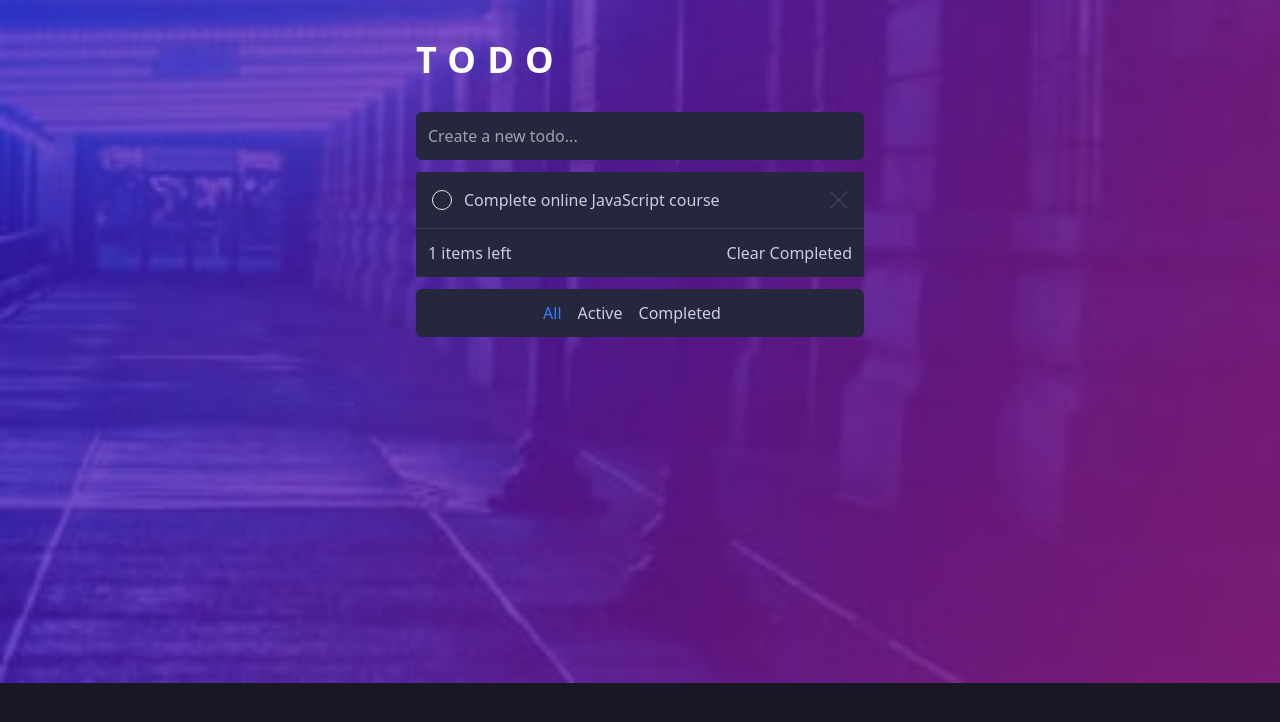
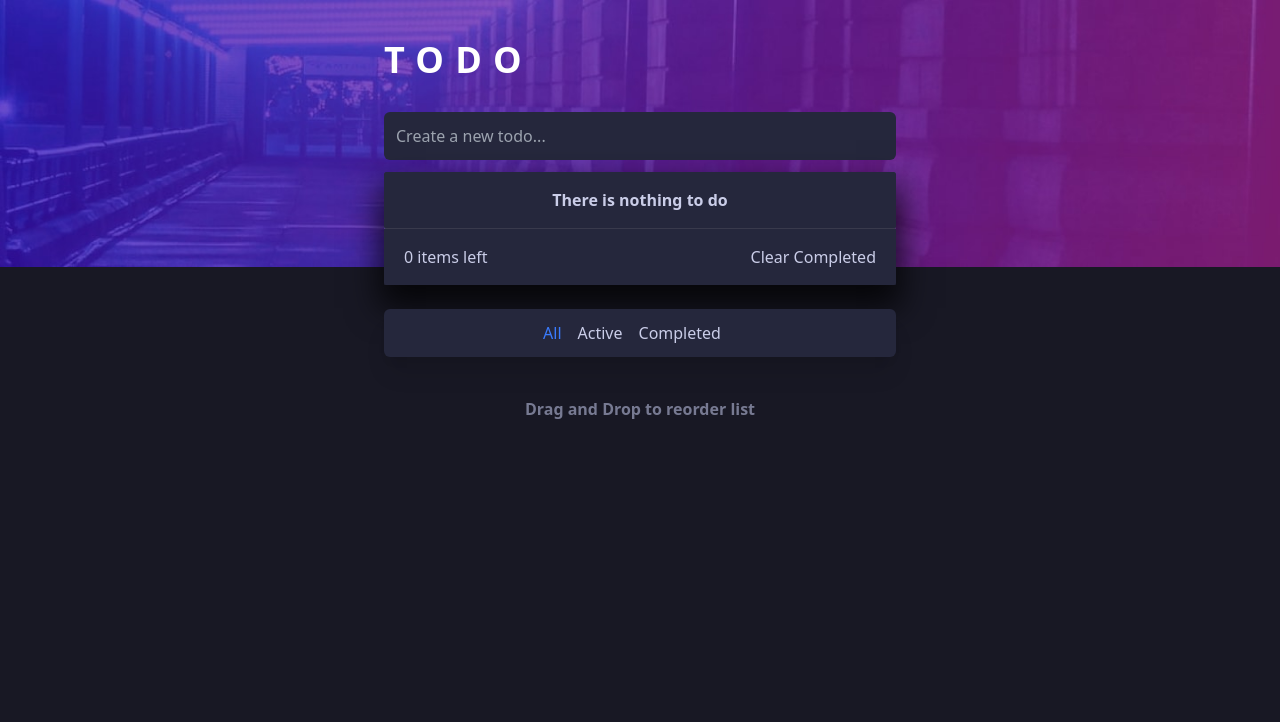
Before and after one commit to angeldev07/todo-app, an Angular app: page / in a window 1280 px wide. Shown: the top 722 px of the page. Built offline with nearby package versions, Linux system fonts and the light colour scheme.

Commit message:
Finalizado el proyecto

```diff
--- a/src/app/app.component.html
+++ b/src/app/app.component.html
@@ -1,10 +1,10 @@
-<div class="relative bg-dark w-full h-screen flex justify-center">
+<div class="relative bg-dark w-full min-h-screen flex justify-center">
     <div class="w-full">
         <img class="w-full max-w-full align-self-auto"
-             src="assets/images/bg-mobile-dark.jpg"
+             src="assets/images/bg-desktop-dark.jpg"
              alt="fondo " />
     </div>
-    <div class="absolute top-10  w-[95%] max-w-md mx-auto">
+    <div class="absolute top-10  w-[95%] max-w-lg mx-auto">
         <app-todo-list></app-todo-list>
     </div>
 </div>
--- a/src/app/app.component.ts
+++ b/src/app/app.component.ts
@@ -5,6 +5,4 @@ import { Component } from '@angular/core';
   templateUrl: './app.component.html',
   styleUrls: ['./app.component.css']
 })
-export class AppComponent {
-  title = 'ToDoApp';
-}
+export class AppComponent { }
--- a/src/app/to-do/components/job/job.component.html
+++ b/src/app/to-do/components/job/job.component.html
@@ -1,12 +1,11 @@
 <div class="flex justify-between items-center">
     <div class="flex items-center">
-        <!-- <input type="checkbox" [(ngModel)]="job!.done" class="mr-2 rounded-lg"> -->
-        <button  class=" mr-3 rounded-full w-5 h-5"
+        <button  class=" check mr-3 rounded-full w-5 h-5 hover:border-[#c058f3] transition-colors"
                 [ngClass]="!job.done? 'border':'bg-gradient-to-r from-[#57ddff] to-[#c058f3]'"
                 (click)="changeState()">
             <img class="mx-auto" *ngIf="job!.done" src="assets/images/icon-check.svg" alt="">
         </button>
-        <span [ngClass]="job.done ? 'line-through':''"> {{ job.description }}</span>
+        <span [ngClass]="job.done ? 'line-through':''" > {{ job.description }}</span>
     </div>
     <button (click)="eliminar()">
         <img class="w-full" src="assets/images/icon-cross.svg" alt="boton para cerrar">
--- a/src/app/to-do/components/todo-list/todo-list.component.html
+++ b/src/app/to-do/components/todo-list/todo-list.component.html
@@ -9,9 +9,13 @@
             <app-input-job (jobToDo)="addJob($event)" ></app-input-job>
         </div>
 
-
-        <div *ngIf="Jobs.length > 0; else loggedOut ">
-            <div *ngFor="let job of Jobs" class="bg-item-dark p-4 border-[#393a4c] border-b-[1px] rounded-sm" >
+        <!-- Contenedor de la lista  -->
+        <div class="shadow-3xl mb-6">
+            <div *ngIf="Jobs.length > 0; else loggedOut "
+                cdkDropList (cdkDropListDropped)="drop($event)"
+                class="listCont bg-item-dark" >
+                <div cdkDrag *ngFor="let job of Jobs"
+                     class="itemDrag bg-item-dark p-4 border-[#393a4c] border-b-[1px] rounded-sm text-color-dark" >
                     <app-job  [job]="job" (delete)="delete($event) " ></app-job>
                 </div>
             </div>
@@ -20,20 +24,26 @@
                     There is nothing to do
                 </div>
             </ng-template>
+
+            <div class="flex justify-between py-4 px-5 bg-item-dark text-color-dark  rounded-b-sm">
+                <span> {{itemsLeft}} </span>
+                <button class="hover:text-[#777a92] transition-colors" (click)="clear()"> Clear Completed</button>
+            </div>
         </div>
 
-    <div class="flex justify-between p-3 bg-item-dark text-color-dark mb-3 rounded-b-sm">
-        <span> {{itemsLeft}} </span>
-        <button (click)="clear()"> Clear Completed</button>
-    </div>
-
-    <div class="flex justify-center p-3 bg-item-dark text-color-dark rounded-md">
+        <div class="flex justify-center p-3 bg-item-dark text-color-dark rounded-md shadow-xl">
             <button *ngFor="let btn of filterBtns; index as i"
                     (click)="changeToShow(btn)"
-                class="mr-4"
-                [ngClass]="selection == btn ? 'text-active': '' " >
+                    class="mr-4 transition-colors"
+                    [ngClass]="selection == btn ? 'text-active': ' hover:text-[#777a92]' " >
                     {{btn | titlecase}}
             </button>
         </div>
 
     </div>
+
+    <div class="text-center mt-10 mb-5">
+        <span class="text-[#777a92] font-semibold">Drag and Drop to reorder list</span>
+    </div>
+
+</div>
--- a/src/app/to-do/components/todo-list/todo-list.component.ts
+++ b/src/app/to-do/components/todo-list/todo-list.component.ts
@@ -1,3 +1,4 @@
+import { CdkDragDrop, moveItemInArray } from '@angular/cdk/drag-drop';
 import { Component } from '@angular/core';
 import { Job } from '../../interfaces/job.interface';
 
@@ -5,17 +6,53 @@ import { Job } from '../../interfaces/job.interface';
   selector: 'app-todo-list',
   templateUrl: './todo-list.component.html',
   styles: [
+    `
+    .cdk-drag-preview {
+      box-sizing: border-box;
+      border-radius: 4px;
+      box-shadow: 0 5px 5px -3px rgba(0, 0, 0, 0.2),
+                  0 8px 10px 1px rgba(0, 0, 0, 0.14),
+                  0 3px 14px 2px rgba(0, 0, 0, 0.12);
+    }
+
+    .cdk-drag-placeholder {
+      opacity: 0;
+    }
+
+    .cdk-drag-animating {
+      transition: transform 250ms cubic-bezier(0, 0, 0.2, 1);
+    }
+
+    .example-box:last-child {
+      border: none;
+    }
+
+    .listCont.cdk-drop-list-dragging .itemDrag:not(.cdk-drag-placeholder) {
+      transition: transform 250ms cubic-bezier(0, 0, 0.2, 1);
+    }
+    `
   ]
 })
 export class TodoListComponent {
 
-  allJobList: Job[] = [{
-    description: 'Complete online JavaScript course',
-    done: false
-  }];
+  allJobList: Job[] = [];
 
   filterBtns: string[] = ['all','active','completed']
   selection = 'all';
+
+  get Jobs(){
+    if(this.selection=='completed')
+      return  this.allJobList.filter(job => job.done)
+
+    if(this.selection == 'active')
+      return  this.allJobList.filter(job => !job.done)
+
+    return this.allJobList;
+  }
+
+  get itemsLeft ( ) {
+    return `${this.allJobList.filter(({done}) => !done).length} items left`
+  }
 
   addJob( job: Job ){
     this.allJobList.push(job)
@@ -31,23 +68,13 @@ export class TodoListComponent {
     this.allJobList = this.allJobList.filter(job => !job.done)
   }
 
-  get Jobs(){
-    if(this.selection=='completed')
-      return  this.allJobList.filter(job => job.done)
-
-    if(this.selection == 'active')
-      return  this.allJobList.filter(job => !job.done)
-
-    return this.allJobList;
-  }
-
-  get itemsLeft ( ) {
-    return `${this.allJobList.filter(({done}) => !done).length} items left`
-  }
-
   delete( event:Job ) {
     this.allJobList = this.allJobList.filter( job => job.description != event.description )
   }
 
+  drop( event: CdkDragDrop<Job[]> ){
+    moveItemInArray(this.allJobList, event.previousIndex, event.currentIndex);
+  }
+
 
 }
--- a/src/app/to-do/to-do.module.ts
+++ b/src/app/to-do/to-do.module.ts
@@ -4,6 +4,7 @@ import { JobComponent } from './components/job/job.component';
 import { InputJobComponent } from './components/input-job/input-job.component';
 import { TodoListComponent } from './components/todo-list/todo-list.component';
 import { FormsModule } from '@angular/forms';
+import { DragDropModule } from '@angular/cdk/drag-drop';
 
 @NgModule({
   declarations: [
@@ -16,7 +17,8 @@ import { FormsModule } from '@angular/forms';
   ],
   imports: [
     CommonModule,
-    FormsModule
+    FormsModule,
+    DragDropModule
   ]
 })
 export class ToDoModule { }
--- a/src/index.html
+++ b/src/index.html
@@ -11,7 +11,7 @@
   <link rel="preconnect" href="https://fonts.gstatic.com" crossorigin>
   <link href="https://fonts.googleapis.com/css2?family=Poppins:wght@400;700&display=swap" rel="stylesheet">
 </head>
-<body>
+<body class="bg-dark">
   <app-root></app-root>
 </body>
 </html>
--- a/tailwind.config.js
+++ b/tailwind.config.js
@@ -10,7 +10,8 @@ module.exports = {
       },
       colors: {
         'color-dark': 'var(--color-dark)',
-        'active': 'var(--active)'
+        'active': 'var(--active)',
+        'check2': 'linear-gradient(0deg, #57ddff 0%, #c058f3 100%);',
       },
       backgroundImage:{
         'check': 'linear-gradient()'
@@ -21,6 +22,9 @@ module.exports = {
       },
       letterSpacing: {
         'title': '.7rem'
+      },
+      boxShadow: {
+        '3xl': '0px 18px 30px 5px rgba(0 0 0 /.75);'
       }
     },
   },
```
Lines whose indentation alone changed are shown as unchanged.
